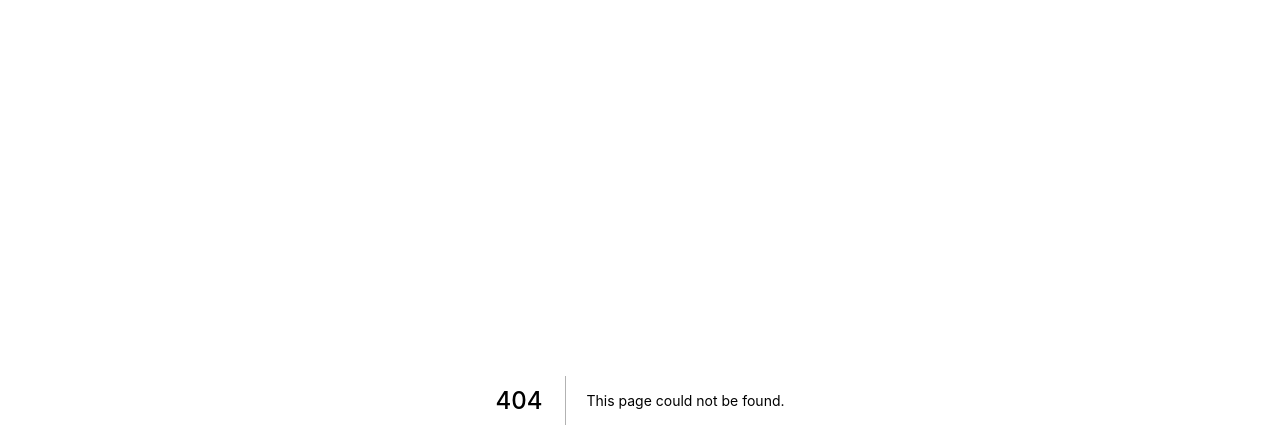
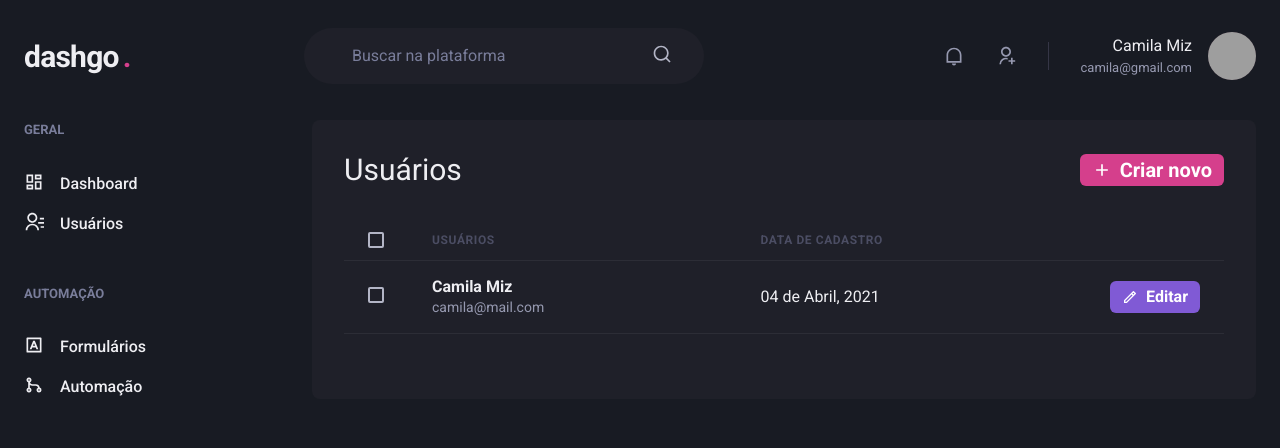
Before and after one commit to camilamiz/04-dashgo, a Next.js app: page /users in a window 1280 px wide. Before the commit this address had no page. Shown: the top 448 px of the page. Built offline with nearby package versions, Linux system fonts and the light colour scheme; grey boxes are pictures that could not be loaded.

Commit message:
add users page

```diff
--- /dev/null
+++ b/src/pages/users/index.tsx
@@ -0,0 +1,81 @@
+import {
+  Box,
+  Button,
+  Checkbox,
+  Flex,
+  Heading,
+  Icon,
+  Table,
+  Tbody,
+  Td,
+  Text,
+  Th,
+  Thead,
+  Tr
+} from "@chakra-ui/react";
+import { RiAddLine, RiPencilLine } from "react-icons/ri";
+import { Header } from "../../components/Header";
+import { Sidebar } from "../../components/Sidebar";
+
+export default function UserList() {
+  return(
+    <Box>
+      <Header />
+      <Flex w="100%" my="6" maxWidth={1480} mx="auto" px="6">
+        <Sidebar />
+        <Box flex="1" borderRadius={8} bg="gray.800" p="8">
+          <Flex mb="8" justify="space-between" align="center">
+            <Heading size="lg" fontWeight="normal">Usuários</Heading>
+            <Button
+              as="a"
+              size="sm"
+              fontSize="sm"
+              colorScheme="pink"
+              leftIcon={<Icon as={RiAddLine} />}
+              fontSize="20"
+            >
+              Criar novo
+            </Button>
+          </Flex>
+
+          <Table colorScheme="whiteAlpha">
+            <Thead>
+              <Tr>
+                <Th px="6" color="gray.300" width="8">
+                  <Checkbox colorScheme="pink"/>
+                </Th>
+                <Th>Usuários</Th>
+                <Th>Data de cadastro</Th>
+                <Th width="8"></Th>
+              </Tr>
+            </Thead>
+            <Tbody>
+              <Tr>
+                <Td px="6"><Checkbox colorScheme="pink"/></Td>
+                <Td>
+                  <Box>
+                    <Text fontWeight="bold">Camila Miz</Text>
+                    <Text fontSize="sm" color="gray.300">camila@mail.com</Text>
+                  </Box>
+                </Td>
+                <Td>04 de Abril, 2021</Td>
+                <Td>
+                  <Button
+                    as="a"
+                    size="sm"
+                    fontSize="sm"
+                    colorScheme="purple"
+                    leftIcon={<Icon as={RiPencilLine} />}
+                    fontSize="16"
+                  >
+                    Editar
+                  </Button>
+                </Td>
+              </Tr>
+            </Tbody>
+          </Table>
+        </Box>
+      </Flex>
+    </Box>
+  );
+}
```
